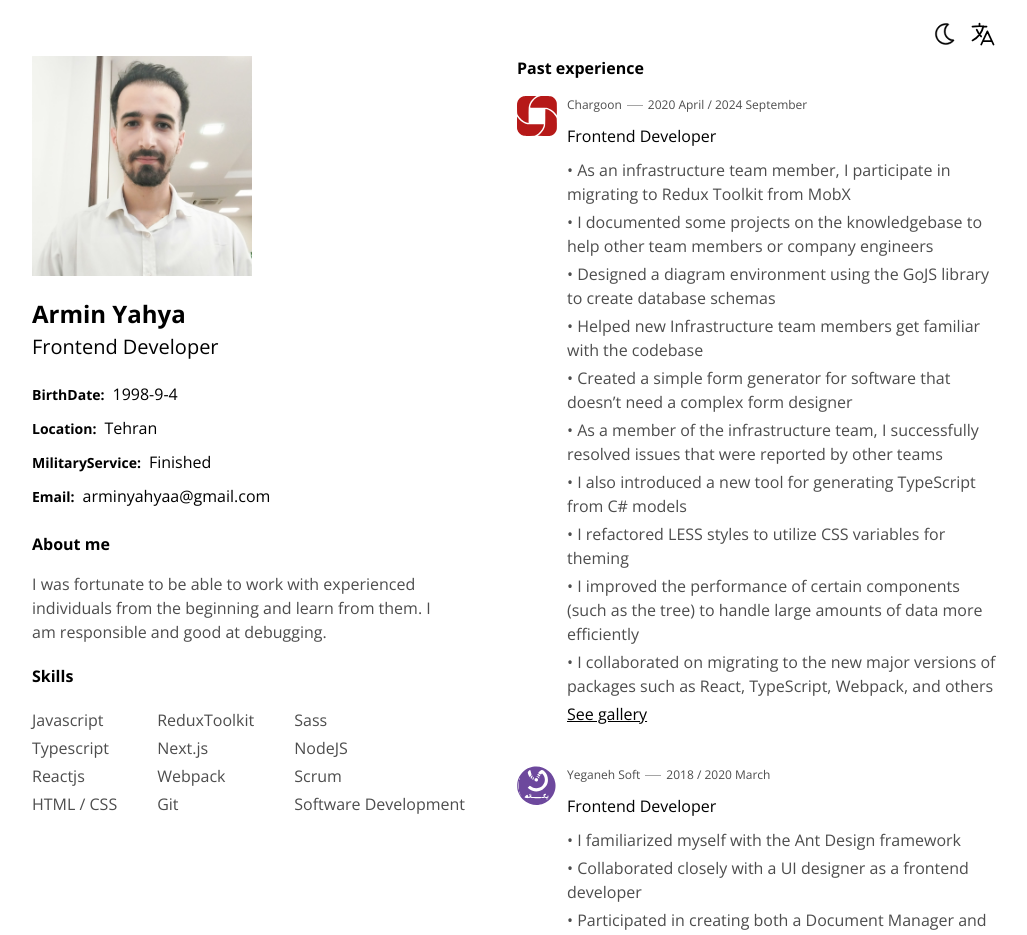
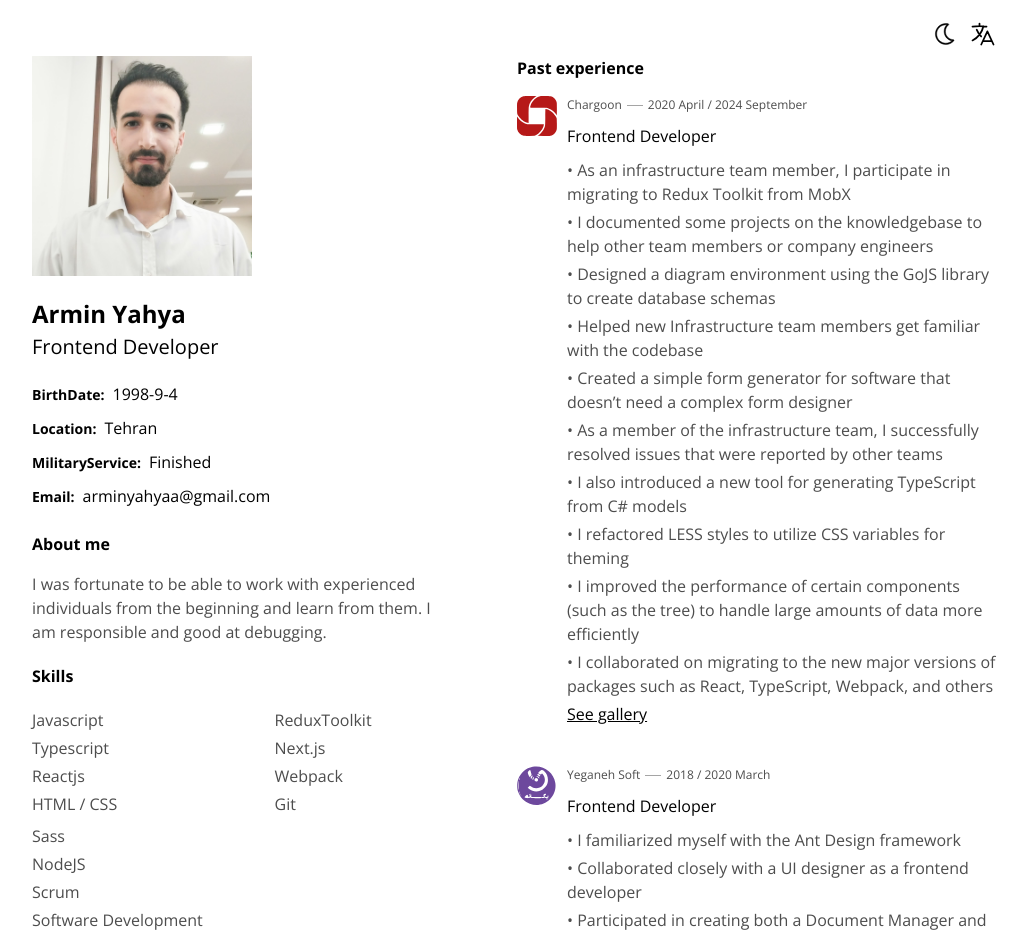
Before and after one commit to arminyahya/cv-nextjs, a Next.js app: page /en in a window 1280 px wide. Shown: the top 935 px of the page, without its empty margins (123-1150 px from the left). Built offline with nearby package versions, Linux system fonts and the light colour scheme.

Commit message:
DEBUG: Add link of showcases for print

```diff
--- a/src/app/_components/pastExperienceItem.tsx
+++ b/src/app/_components/pastExperienceItem.tsx
@@ -2,6 +2,9 @@
 import React, { Suspense } from "react";
 import GalleryButton from "./galleryButton";
 import { SliderItem } from "./slider";
+import Link from "next/link";
+import { useParams } from "next/navigation";
+import useTranslation from "../_translation/useTranslation";
 
 type PastExperienceItemProps = {
   id: string;
@@ -28,6 +31,10 @@ export default function PastExperienceItem({
   className,
   noDescription
 }: PastExperienceItemProps) {
+  const params = useParams();
+  const lang = params.lang;
+  const { translate } = useTranslation(lang as "fa" | "en");
+console.log(lang);
   return (
     <div className={`past-experience_item ${className}`}>
       <div className="past-experience_item_icon_wrapper">
@@ -46,8 +53,11 @@ export default function PastExperienceItem({
               <li className="company-tasks_item">• {task}</li>
             ))}
           </ul>
+          <Link className="gallery-button for-print-only" href={`https://arminyahya.github.io/cv-nextjs/${lang || "fa"}?${id}-slideshow=open`}>
+            {translate("see_gallery")}
+          </Link>
           <Suspense>
-            <GalleryButton id={id} items={items} noDescription={noDescription}/>
+            <GalleryButton id={id} items={items} noDescription={noDescription} />
           </Suspense>
         </div>
       </div>
--- a/src/app/page.css
+++ b/src/app/page.css
@@ -119,8 +119,8 @@
 }
 
 .skills_inner {
-	display: flex;
-	flex-direction: column;
+	display: grid;
+    grid-template-columns: repeat(2, 1fr);
 }
 
 .skills_inner ul {
@@ -197,6 +197,11 @@
 	display: inline-block;
 	color: var(--text-color);
 	text-decoration: underline;
+	cursor: pointer;
+}
+
+.for-print-only {
+	display: none;
 }
 
 .modal-overlay {
@@ -341,6 +346,10 @@ html[dir="ltr"] .next-button {
 	.skills_inner {
 		flex-direction: row;
 	}
+
+	.gallery-button.for-print-only {
+		display: inline-block;
+	}
 }
 
 .company-tasks {
@@ -363,10 +372,6 @@ html[dir="ltr"] .next-button {
 		flex-direction: row;
 	}
 
-	.skills_inner ul {
-		padding-inline-start: 40px;
-	}
-
 	.skills_inner ul:first-child {
 		padding: 0;
 	}
```
